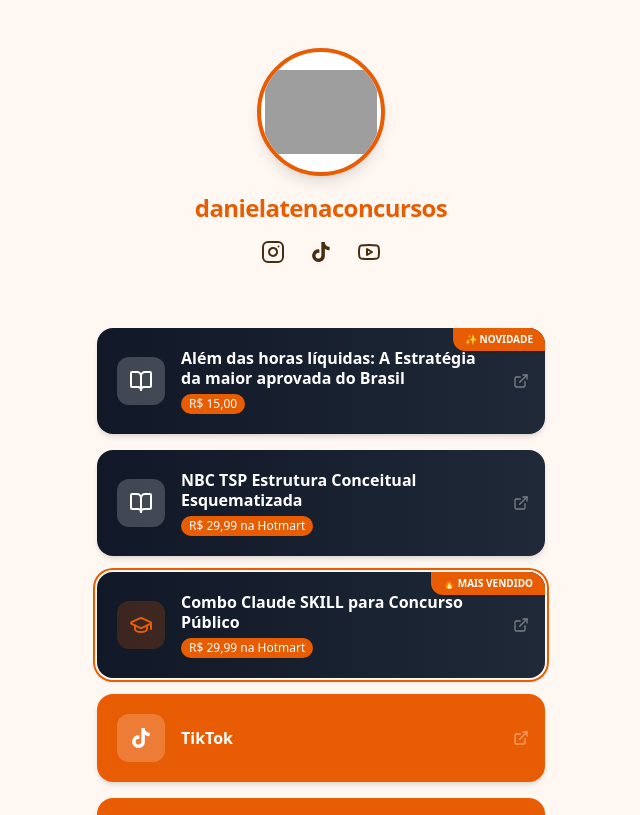
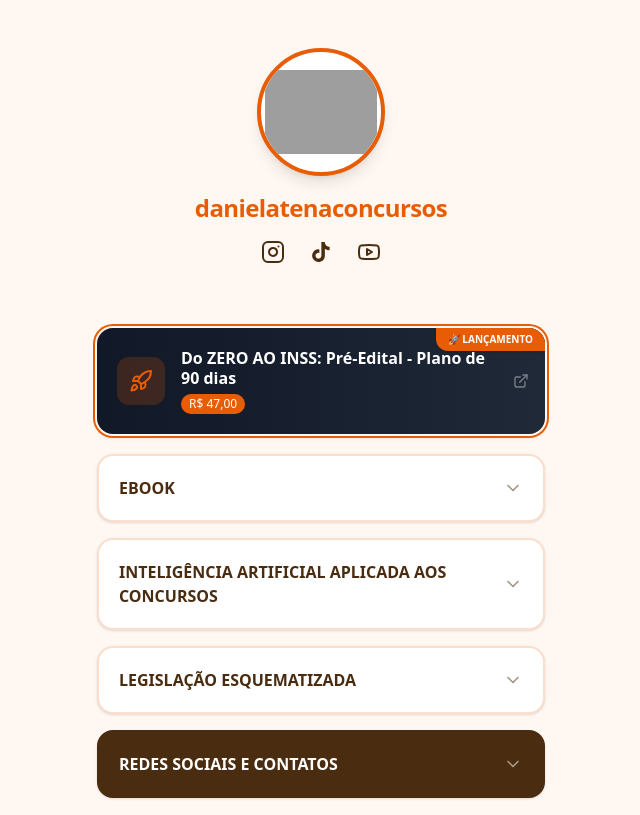
Before and after one commit to danielfla82-rgb/danielatenaconcursos-sites, a React (Vite) app: page / in a window 1280 px wide. Shown: the top 815 px of the page, without its empty margins (319-959 px from the left). Built offline with nearby package versions, Linux system fonts and the light colour scheme; grey boxes are pictures that could not be loaded.

Commit message:
feat: Implement LinkCard component and animations
Introduces a reusable `LinkCard` component for displaying links with enhanced animations and styling. This improves user experience and code organization.

```diff
--- a/src/App.tsx
+++ b/src/App.tsx
@@ -4,8 +4,8 @@
  */
 
 import { ReactNode, useState } from "react";
-import { Instagram, Youtube, MessageCircle, Globe, BookOpen, GraduationCap, Share2, ExternalLink } from "lucide-react";
-import { motion } from "motion/react";
+import { Instagram, Youtube, MessageCircle, Globe, BookOpen, GraduationCap, Share2, ExternalLink, ChevronDown, Rocket } from "lucide-react";
+import { motion, AnimatePresence } from "motion/react";
 
 interface LinkItem {
   id: string;
@@ -19,8 +19,46 @@
   badge?: string;
 }
 
+const LinkCard = ({ link, index = 0 }: { link: LinkItem, index?: number }) => (
+  <motion.div
+    key={link.id}
+    onClick={() => window.open(link.url, '_blank', 'noopener,noreferrer')}
+    initial={{ opacity: 0, x: -20 }}
+    animate={{ opacity: 1, x: 0 }}
+    transition={{ delay: index * 0.1 }}
+    whileHover={{ scale: 1.03, boxShadow: "0 10px 15px -3px rgba(0, 0, 0, 0.1)" }}
+    whileTap={{ scale: 0.97 }}
+    className={`flex items-center w-full p-4 sm:p-5 rounded-2xl shadow-md transition-all duration-200 cursor-pointer ${
+      link.color || "bg-[#E85D04] hover:bg-[#CC5204]"
+    } text-white relative overflow-hidden group ${
+      link.highlight ? "ring-2 ring-[#E85D04] ring-offset-2 ring-offset-[#FFF8F2]" : ""
+    }`}
+  >
+    {(link.badge || link.highlight) && (
+      <div className="absolute top-0 right-0 bg-[#E85D04] text-white text-[9px] sm:text-[10px] font-bold px-2 sm:px-3 py-1 rounded-bl-xl z-10 shadow-sm">
+        {link.badge || "🔥 MAIS VENDIDO"}
+      </div>
+    )}
+    <div className={`flex-shrink-0 w-10 h-10 sm:w-12 sm:h-12 flex items-center justify-center rounded-xl mr-3 sm:mr-4 ${link.highlight ? 'bg-[#E85D04]/20 text-[#E85D04]' : 'bg-white/20'}`}>
+      {link.icon}
+    </div>
+    <div className="flex flex-col flex-grow text-left pr-6 sm:pr-8">
+      <span className="font-bold text-[13px] sm:text-base leading-tight">
+        {link.title}
+      </span>
+      {link.price && (
+        <span className="text-[11px] sm:text-xs font-medium w-fit px-2 py-0.5 rounded-full mt-1.5 bg-[#E85D04] text-white">
+          {link.price}
+        </span>
+      )}
+    </div>
+    <ExternalLink className="absolute right-3 sm:right-4 w-4 h-4 opacity-40 group-hover:opacity-100 transition-opacity" />
+  </motion.div>
+);
+
 export default function App() {
   const [shareText, setShareText] = useState("Compartilhe este perfil");
+  const [openGroups, setOpenGroups] = useState<Record<string, boolean>>({});
 
   const handleShare = async () => {
     const url = window.location.href;
@@ -43,7 +81,32 @@
       }
     }
   };
-  const links: LinkItem[] = [
+
+  const toggleGroup = (title: string) => {
+    setOpenGroups(prev => ({ ...prev, [title]: !prev[title] }));
+  };
+
+  const topProduct: LinkItem = {
+    id: "inss",
+    title: "Do ZERO AO INSS: Pré-Edital - Plano de 90 dias",
+    url: "https://go.hotmart.com/Q105275578I",
+    icon: <Rocket className="w-6 h-6" />,
+    price: "R$ 47,00",
+    color: "bg-gradient-to-r from-[#111827] to-[#1F2937] hover:from-[#1F2937] hover:to-[#374151]",
+    badge: "🚀 LANÇAMENTO",
+    highlight: true,
+  };
+
+  const productGroups: {
+    title: string;
+    headerClass?: string;
+    iconClass?: string;
+    activeIconClass?: string;
+    items: LinkItem[];
+  }[] = [
+    {
+      title: "EBOOK",
+      items: [
         {
           id: "0",
           title: "Além das horas líquidas: A Estratégia da maior aprovada do Brasil",
@@ -52,7 +115,25 @@
           price: "R$ 15,00",
           color: "bg-gradient-to-r from-[#111827] to-[#1F2937] hover:from-[#1F2937] hover:to-[#374151]",
           badge: "✨ NOVIDADE",
+        }
+      ]
     },
+    {
+      title: "Inteligência Artificial aplicada aos concursos",
+      items: [
+        {
+          id: "2",
+          title: "Combo Claude SKILL para Concurso Público",
+          url: "https://go.hotmart.com/N105131210I?dp=1",
+          icon: <GraduationCap className="w-6 h-6" />,
+          price: "R$ 29,99 na Hotmart",
+          color: "bg-gradient-to-r from-[#111827] to-[#1F2937] hover:from-[#1F2937] hover:to-[#374151]",
+        }
+      ]
+    },
+    {
+      title: "Legislação Esquematizada",
+      items: [
         {
           id: "1",
           title: "NBC TSP Estrutura Conceitual Esquematizada",
@@ -60,16 +141,15 @@
           icon: <BookOpen className="w-6 h-6" />,
           price: "R$ 29,99 na Hotmart",
           color: "bg-gradient-to-r from-[#111827] to-[#1F2937] hover:from-[#1F2937] hover:to-[#374151]",
+        }
+      ]
     },
     {
-      id: "2",
-      title: "Combo Claude SKILL para Concurso Público",
-      url: "https://go.hotmart.com/N105131210I?dp=1",
-      icon: <GraduationCap className="w-6 h-6" />,
-      price: "R$ 29,99 na Hotmart",
-      color: "bg-gradient-to-r from-[#111827] to-[#1F2937] hover:from-[#1F2937] hover:to-[#374151]",
-      highlight: true,
-    },
+      title: "Redes Sociais e Contatos",
+      headerClass: "bg-[#4A2C10] border-2 border-[#4A2C10] text-white hover:bg-[#3A220C]",
+      iconClass: "text-white/50",
+      activeIconClass: "rotate-180 text-white",
+      items: [
         {
           id: "3",
           title: "TikTok",
@@ -110,6 +190,8 @@
           icon: <MessageCircle className="w-6 h-6" />,
           color: "bg-[#25D366] hover:bg-[#128C7E]",
         },
+      ]
+    }
   ];
 
   const socialIcons = [
@@ -167,43 +249,43 @@
       </motion.div>
 
       {/* Links Section */}
-      <div className="w-full max-w-md space-y-3 sm:space-y-4">
-        {links.map((link, index) => (
-          <motion.div
-            key={link.id}
-            onClick={() => window.open(link.url, '_blank', 'noopener,noreferrer')}
-            initial={{ opacity: 0, x: -20 }}
-            animate={{ opacity: 1, x: 0 }}
-            transition={{ delay: index * 0.1 }}
-            whileHover={{ scale: 1.03, boxShadow: "0 10px 15px -3px rgba(0, 0, 0, 0.1)" }}
-            whileTap={{ scale: 0.97 }}
-            className={`flex items-center w-full p-4 sm:p-5 rounded-2xl shadow-md transition-all duration-200 cursor-pointer ${
-              link.color || "bg-[#E85D04] hover:bg-[#CC5204]"
-            } text-white relative overflow-hidden group ${
-              link.highlight ? "ring-2 ring-[#E85D04] ring-offset-2 ring-offset-[#FFF8F2]" : ""
+      <div className="w-full max-w-md space-y-4 sm:space-y-5">
+        {/* Top Product */}
+        <LinkCard link={topProduct} index={0} />
+
+        {/* Grouped Products */}
+        <div className="space-y-3 sm:space-y-4">
+          {productGroups.map((group, groupIndex) => (
+            <div key={group.title} className="flex flex-col w-full">
+              <button
+                onClick={() => toggleGroup(group.title)}
+                className={`flex items-center justify-between w-full p-4 sm:p-5 rounded-2xl shadow-sm transition-all duration-200 cursor-pointer ${
+                  group.headerClass || "bg-white border-2 border-[#E85D04]/20 hover:border-[#E85D04] text-[#4A2C10] hover:text-[#E85D04]"
                 }`}
               >
-            {(link.badge || link.highlight) && (
-              <div className="absolute top-0 right-0 bg-[#E85D04] text-white text-[9px] sm:text-[10px] font-bold px-2 sm:px-3 py-1 rounded-bl-xl z-10 shadow-sm">
-                {link.badge || "🔥 MAIS VENDIDO"}
+                <span className="font-bold text-sm sm:text-base text-left uppercase">{group.title}</span>
+                <ChevronDown className={`w-5 h-5 flex-shrink-0 transition-transform duration-300 ${openGroups[group.title] ? (group.activeIconClass || 'rotate-180 text-[#E85D04]') : (group.iconClass || 'text-[#4A2C10]/50')}`} />
+              </button>
+
+              <AnimatePresence>
+                {openGroups[group.title] && (
+                  <motion.div
+                    initial={{ height: 0, opacity: 0 }}
+                    animate={{ height: "auto", opacity: 1 }}
+                    exit={{ height: 0, opacity: 0 }}
+                    className="overflow-hidden"
+                  >
+                    <div className="pt-3 space-y-3 sm:space-y-4">
+                      {group.items.map((link, itemIndex) => (
+                        <LinkCard key={link.id} link={link} index={itemIndex} />
+                      ))}
                     </div>
+                  </motion.div>
                 )}
-            <div className={`flex-shrink-0 w-10 h-10 sm:w-12 sm:h-12 flex items-center justify-center rounded-xl mr-3 sm:mr-4 ${link.highlight ? 'bg-[#E85D04]/20 text-[#E85D04]' : 'bg-white/20'}`}>
-              {link.icon}
+              </AnimatePresence>
             </div>
-            <div className="flex flex-col flex-grow text-left pr-6 sm:pr-8">
-              <span className="font-bold text-[13px] sm:text-base leading-tight">
-                {link.title}
-              </span>
-              {link.price && (
-                <span className="text-[11px] sm:text-xs font-medium w-fit px-2 py-0.5 rounded-full mt-1.5 bg-[#E85D04] text-white">
-                  {link.price}
-                </span>
-              )}
+          ))}
         </div>
-            <ExternalLink className="absolute right-3 sm:right-4 w-4 h-4 opacity-40 group-hover:opacity-100 transition-opacity" />
-          </motion.div>
-        ))}
       </div>
 
       {/* Footer */}
```
Lines whose indentation alone changed are shown as unchanged.
